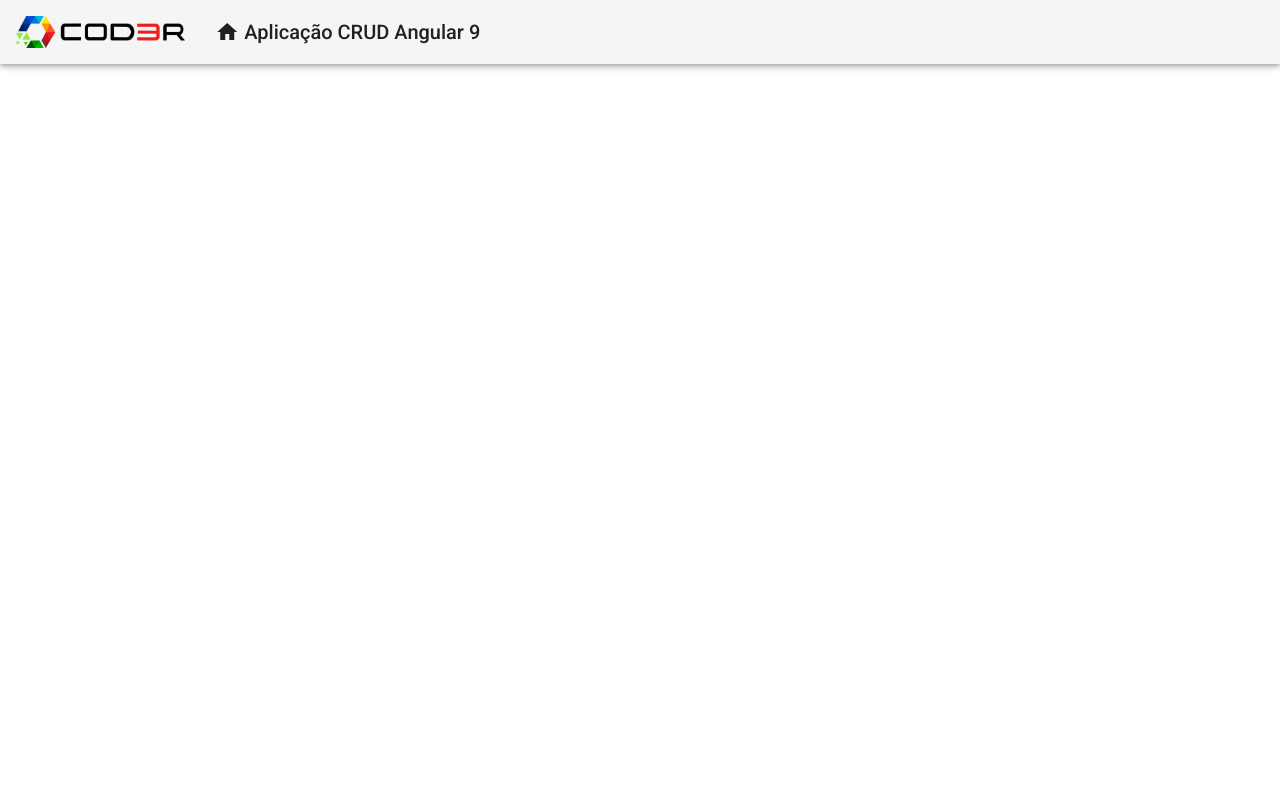
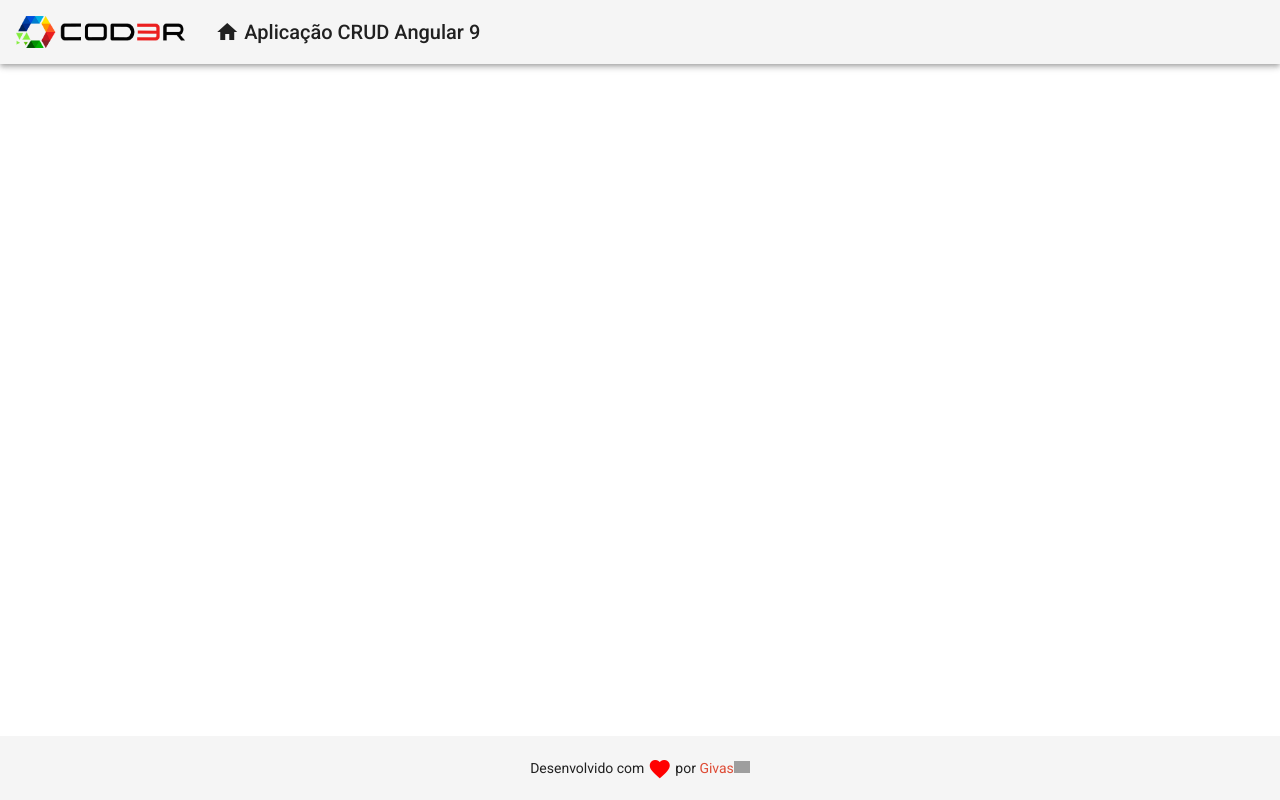
Before and after one commit to GiovanneMika/crud-angular-9, an Angular app in the folder frontend/: page / in a window 1280 px wide. Built offline with nearby package versions, Linux system fonts and the light colour scheme; grey boxes are pictures that could not be loaded.

Commit message:
feat: footer do projeto

```diff
--- a/frontend/src/app/app.component.html
+++ b/frontend/src/app/app.component.html
@@ -1 +1,2 @@
 <app-header></app-header>
+<app-footer></app-footer>
--- a/frontend/src/app/app.module.ts
+++ b/frontend/src/app/app.module.ts
@@ -6,11 +6,13 @@ import { AppComponent } from './app.component';
 import { BrowserAnimationsModule } from '@angular/platform-browser/animations';
 import { HeaderComponent } from './components/template/header/header.component';
 import { MatToolbarModule } from '@angular/material/toolbar';
+import { FooterComponent } from './components/template/footer/footer.component';
 
 @NgModule({
   declarations: [
     AppComponent,
-    HeaderComponent
+    HeaderComponent,
+    FooterComponent
   ],
   imports: [
     BrowserModule,
--- /dev/null
+++ b/frontend/src/app/components/template/footer/footer.component.css
@@ -0,0 +1,20 @@
+.git {
+    text-decoration: none;
+    color: #DE4C36;
+}
+
+.git:hover {
+    color: #af3a27
+}
+
+.footer {
+    display: flex;
+    position: fixed;
+    bottom: 0;
+    justify-content: center;
+    font-size: 1em;
+}
+
+.footer span {
+    font-weight: 400;
+}
--- /dev/null
+++ b/frontend/src/app/components/template/footer/footer.component.html
@@ -0,0 +1,9 @@
+<mat-toolbar class="footer">
+    <span>
+        Desenvolvido com
+        <i class="material-icons red v-middle">
+            favorite
+        </i>
+        por <a href="https://github.com/GiovanneMika" class="git" target="_blank">Givas<img src="https://cdn.worldvectorlogo.com/logos/git.svg" style="height: 12px;" alt=""></a>
+    </span>
+</mat-toolbar>
--- /dev/null
+++ b/frontend/src/app/components/template/footer/footer.component.ts
@@ -0,0 +1,15 @@
+import { Component, OnInit } from '@angular/core';
+
+@Component({
+  selector: 'app-footer',
+  templateUrl: './footer.component.html',
+  styleUrls: ['./footer.component.css']
+})
+export class FooterComponent implements OnInit {
+
+  constructor() { }
+
+  ngOnInit(): void {
+  }
+
+}
--- a/frontend/src/styles.css
+++ b/frontend/src/styles.css
@@ -1,4 +1,43 @@
 /* You can add global styles to this file, and also import other style files */
 
-html, body { height: 100%; }
-body { margin: 0; font-family: Roboto, "Helvetica Neue", sans-serif; }
+html,
+body {
+    height: 100%;
+}
+
+body {
+    margin: 0;
+    font-family: Roboto, "Helvetica Neue", sans-serif;
+}
+
+.red {
+    color: red;
+}
+
+.red:hover {
+    color: darkred;
+    animation: heartbeat 1s infinite;
+
+}
+
+.v-middle {
+    vertical-align: middle;
+}
+
+@keyframes heartbeat {
+    0% {
+        transform: scale(1);
+    }
+
+    25% {
+        transform: scale(1.1);
+    }
+
+    50% {
+        transform: scale(1.3);
+    }
+
+    100% {
+        transform: scale(1);
+    }
+}
```
